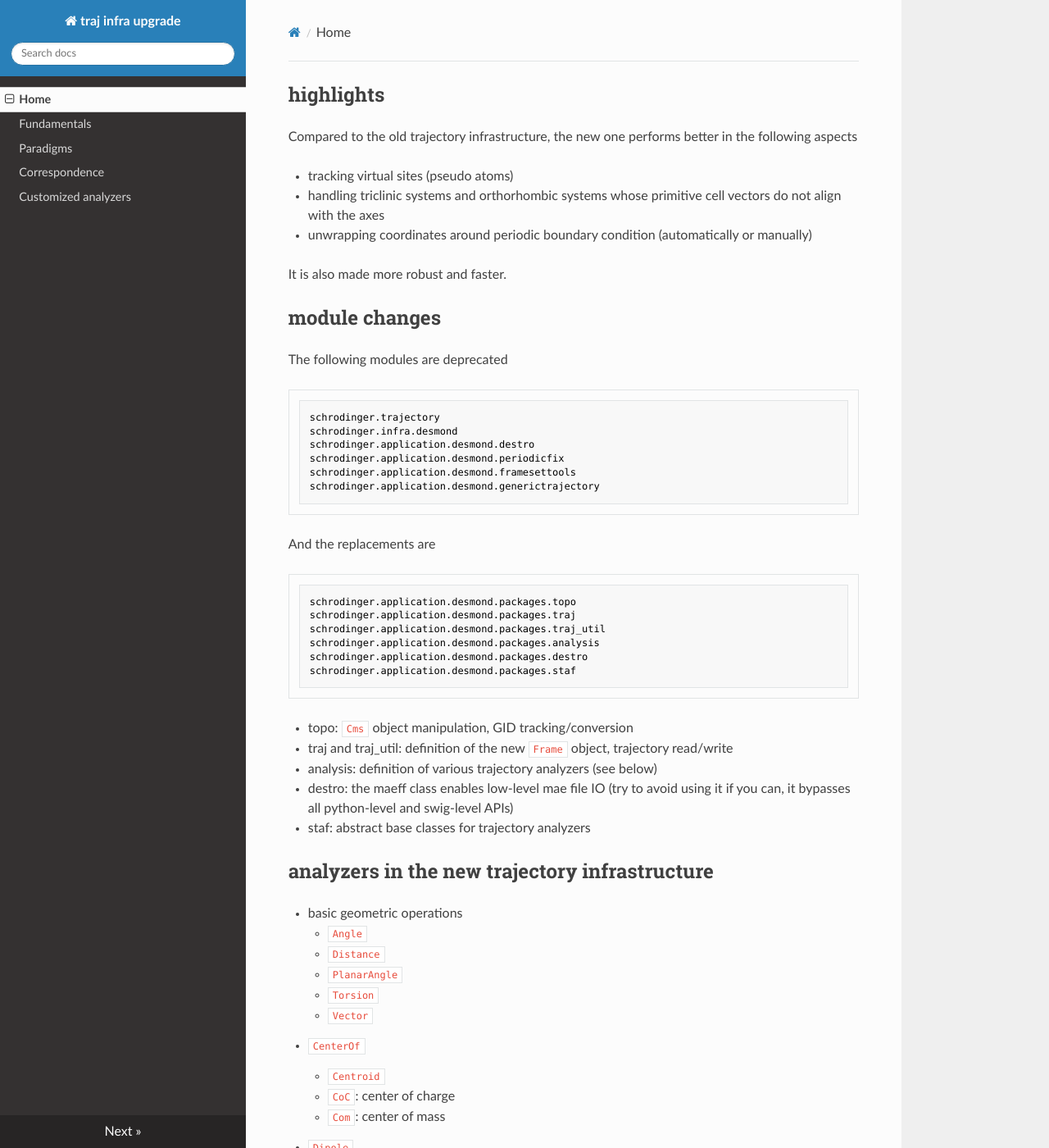
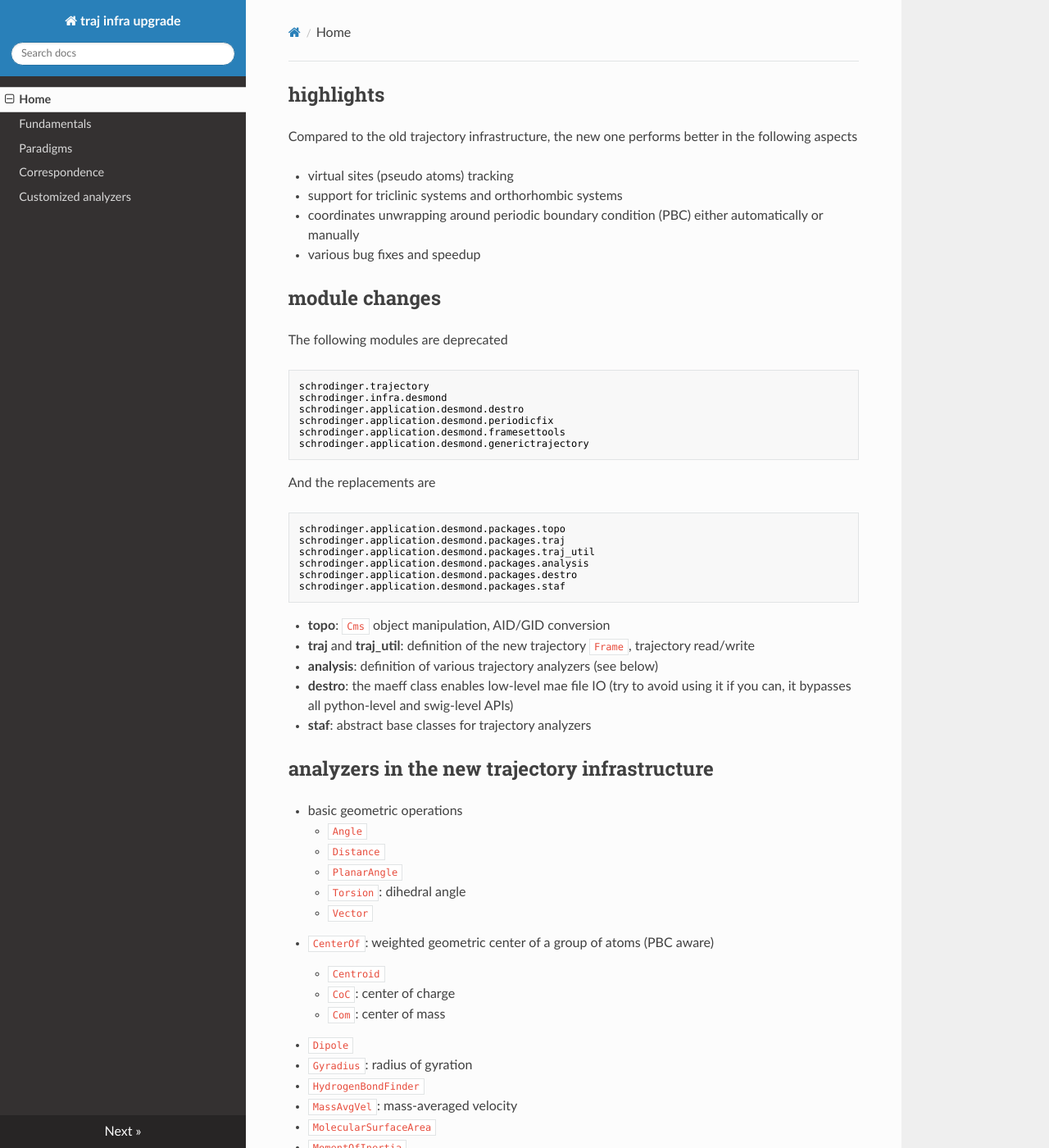
Before and after one commit to nosarthur/traj-infra-upgrade, an MkDocs documentation site: the page built from docs/index.md, in a window 1280 px wide and 1400 px high. Shown: the whole window at 82% size. Built offline with MkDocs 1.6.1, drawn with Linux system fonts in a browser that asks for light colours; nearby versions of some CDN libraries; old or Windows-style settings are respelled for this version of MkDocs; some of the changed text lies outside the part shown.

Commit message:
update mkdocs and pymdownx

````diff
--- a/docs/index.md
+++ b/docs/index.md
@@ -1,12 +1,13 @@
 ## highlights
 
-Compared to the old trajectory infrastructure, the new one performs better in the following aspects
+Compared to the old trajectory infrastructure,
+the new one performs better in the following aspects
 
-* tracking virtual sites (pseudo atoms)
-* handling triclinic systems and orthorhombic systems whose primitive cell vectors do not align with the axes
-* unwrapping coordinates around periodic boundary condition (automatically or manually)
-
-It is also made more robust and faster.
+* virtual sites (pseudo atoms) tracking
+* support for triclinic systems and orthorhombic systems
+* coordinates unwrapping around periodic boundary condition (PBC)
+  either automatically or manually
+* various bug fixes and speedup
 
 ## module changes
 
@@ -30,20 +31,21 @@ schrodinger.application.desmond.packages.destro
 schrodinger.application.desmond.packages.staf
 ```
 
-* topo: `Cms` object manipulation, GID tracking/conversion
-* traj and traj_util: definition of the new `Frame` object, trajectory read/write
-* analysis: definition of various trajectory analyzers (see below)
-* destro: the maeff class enables low-level mae file IO (try to avoid using it if you can, it bypasses all python-level and swig-level APIs)
-* staf: abstract base classes for trajectory analyzers
+* **topo**: `Cms` object manipulation, AID/GID conversion
+* **traj** and **traj_util**: definition of the new trajectory `Frame`, trajectory read/write
+* **analysis**: definition of various trajectory analyzers (see below)
+* **destro**: the maeff class enables low-level mae file IO (try to avoid using it if you can, it bypasses all python-level and swig-level APIs)
+* **staf**: abstract base classes for trajectory analyzers
 
 ## analyzers in the new trajectory infrastructure
+
 * basic geometric operations
     * `Angle`
     * `Distance`
     * `PlanarAngle`
-    * `Torsion`
+    * `Torsion`: dihedral angle
     * `Vector`
-* `CenterOf`
+* `CenterOf`: weighted geometric center of a group of atoms (PBC aware)
     * `Centroid`
     * `CoC`: center of charge
     * `Com`: center of mass
@@ -65,7 +67,7 @@ schrodinger.application.desmond.packages.staf
         * `SmartsDirector`
         * `SystemDipoleDirector`
 * `PolarSurfaceArea`
-* `PosAlign`: align positions
+* `PosAlign`: position alignment
     * `RMSD`: Root mean square deviation
         * `LigandRMSD`: further includes symmetry consideration
     * `RMSF`: Root mean square fluctuation
@@ -91,5 +93,3 @@ schrodinger.application.desmond.packages.staf
 * `SolventAccessibleSurfaceArea`
 * `SolventAccessibleSurfaceAreaByResidue`
 * `VolumeMapper`
-
-In case you want to write customerized analyzer, I can share another document with you.
--- a/mkdocs.yml
+++ b/mkdocs.yml
@@ -1,7 +1,7 @@
 site_name: traj infra upgrade
-site_description: last update 02.16.2018
+site_description: last update 12.16.2018
 
-pages:
+nav:
     - Home: index.md
     - Fundamentals: fundamentals.md
     - Paradigms: paradigms.md
@@ -9,7 +9,8 @@ pages:
     - Customized analyzers: custom-analyzer.md
 theme: readthedocs
 markdown_extensions:
-    - pymdownx.github
+    - pymdownx.tilde
+    - admonition
     - mdx_math:
         enable_dollar_delimiter: True # for use of inline $..$
 
--- /dev/null
+++ b/requirements.txt
@@ -0,0 +1,3 @@
+python-markdown-math==0.6
+mkdocs==1.0.4
+pymdown-extensions==6.0
````
Also changed, not shown: other parts of docs/index.md (+3 -3 lines), README.md (+0 -1 lines), img/favicon.ico (added).
